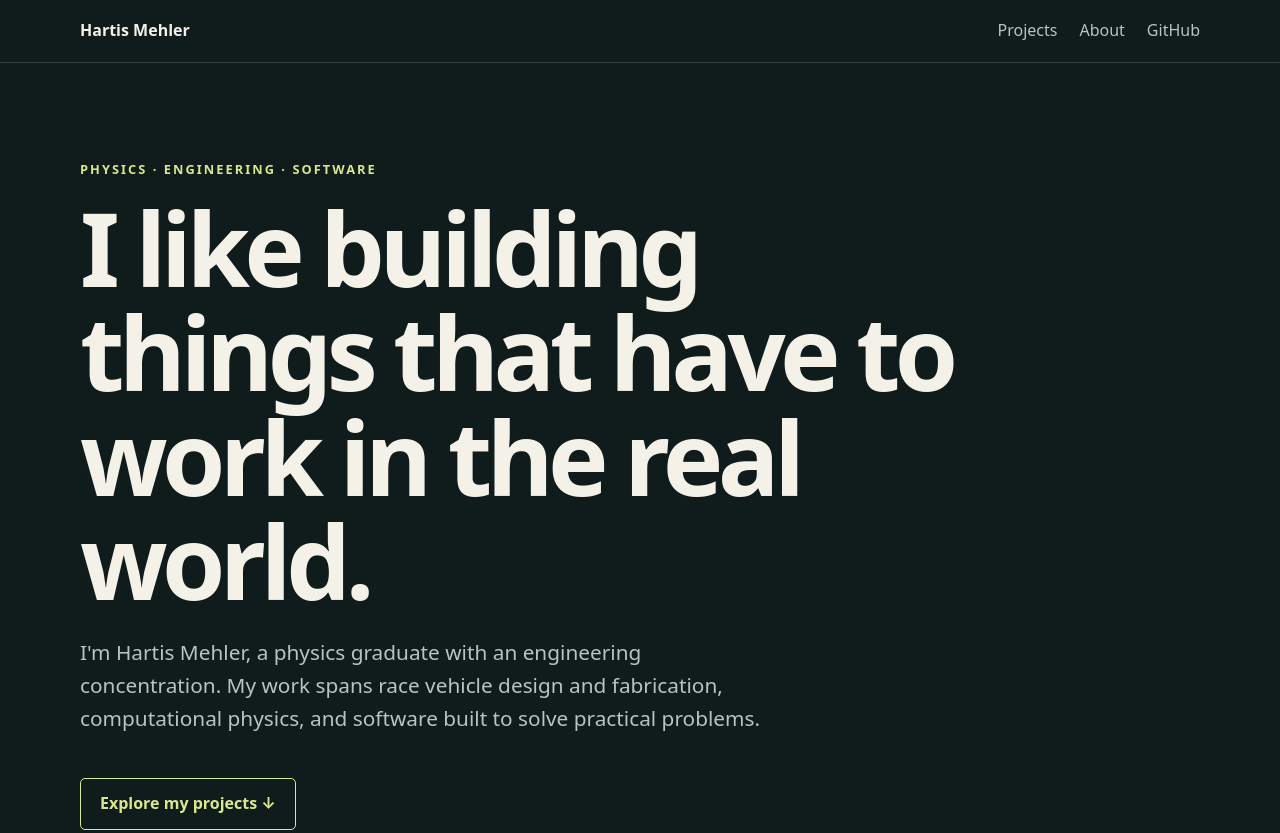
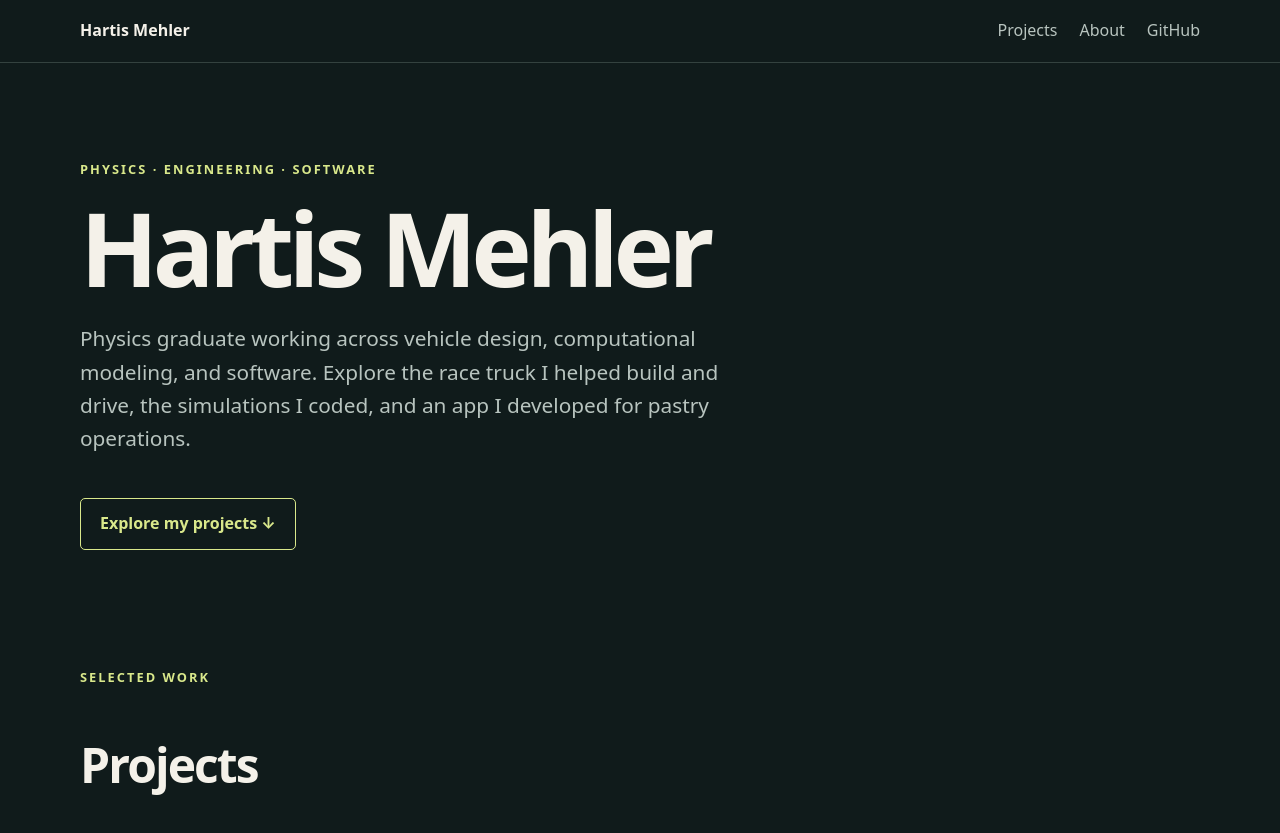
Before and after one commit to hartmehler/hartmehler.github.io, a plain HTML site: page index.html in a window 1280 px wide. Shown: the top 833 px of the page. Drawn offline with Linux system fonts and the light colour scheme.

Commit message:
Changing Title Page

```diff
--- a/index.html
+++ b/index.html
@@ -141,11 +141,11 @@
   <main>
     <div class="wrap hero">
       <p class="eyebrow">Physics · Engineering · Software</p>
-      <h1>I like building things that have to work in the real world.</h1>
+      <h1>Hartis Mehler</h1>
       <p class="intro">
-        I'm Hartis Mehler, a physics graduate with an engineering concentration.
-        My work spans race vehicle design and fabrication, computational physics,
-        and software built to solve practical problems.
+        Physics graduate working across vehicle design, computational modeling,
+        and software. Explore the race truck I helped build and drive, the
+        simulations I coded, and an app I developed for pastry operations.
       </p>
       <a class="hero-link" href="#projects">Explore my projects ↓</a>
     </div>
```
